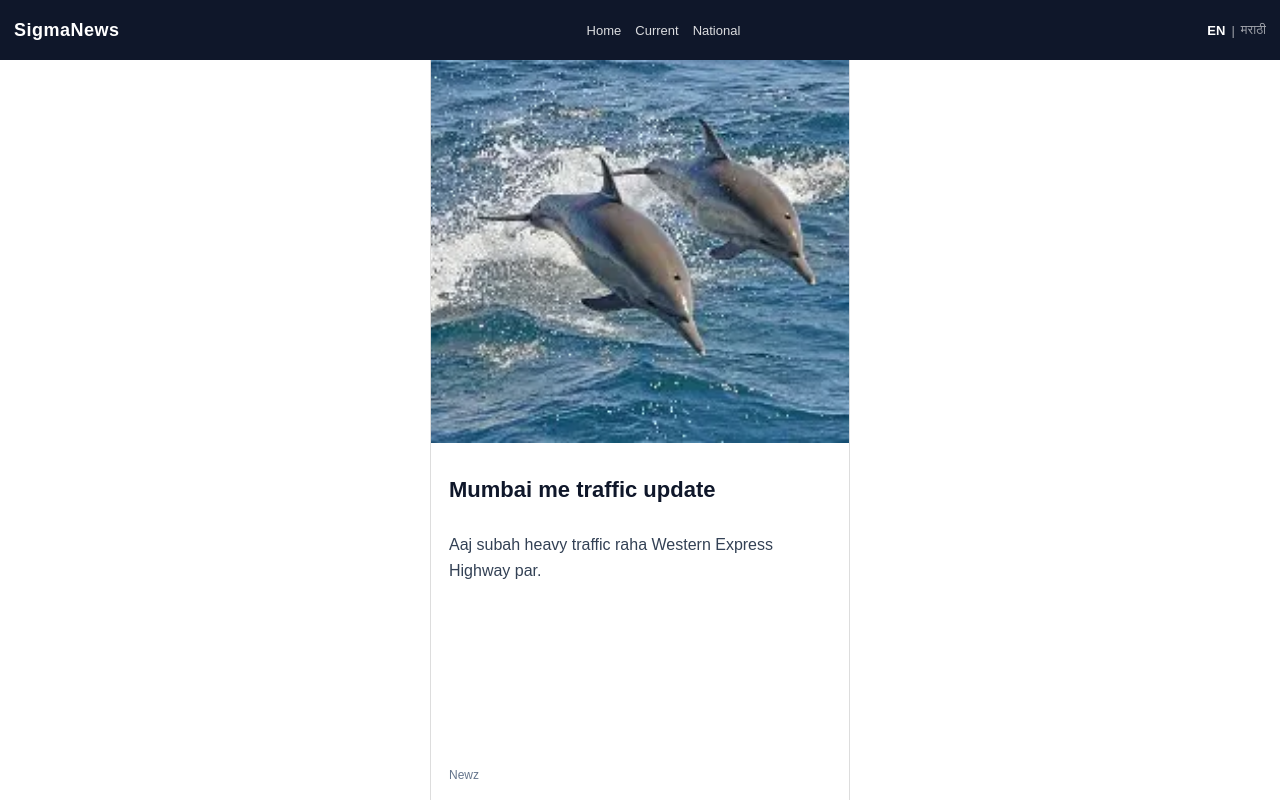
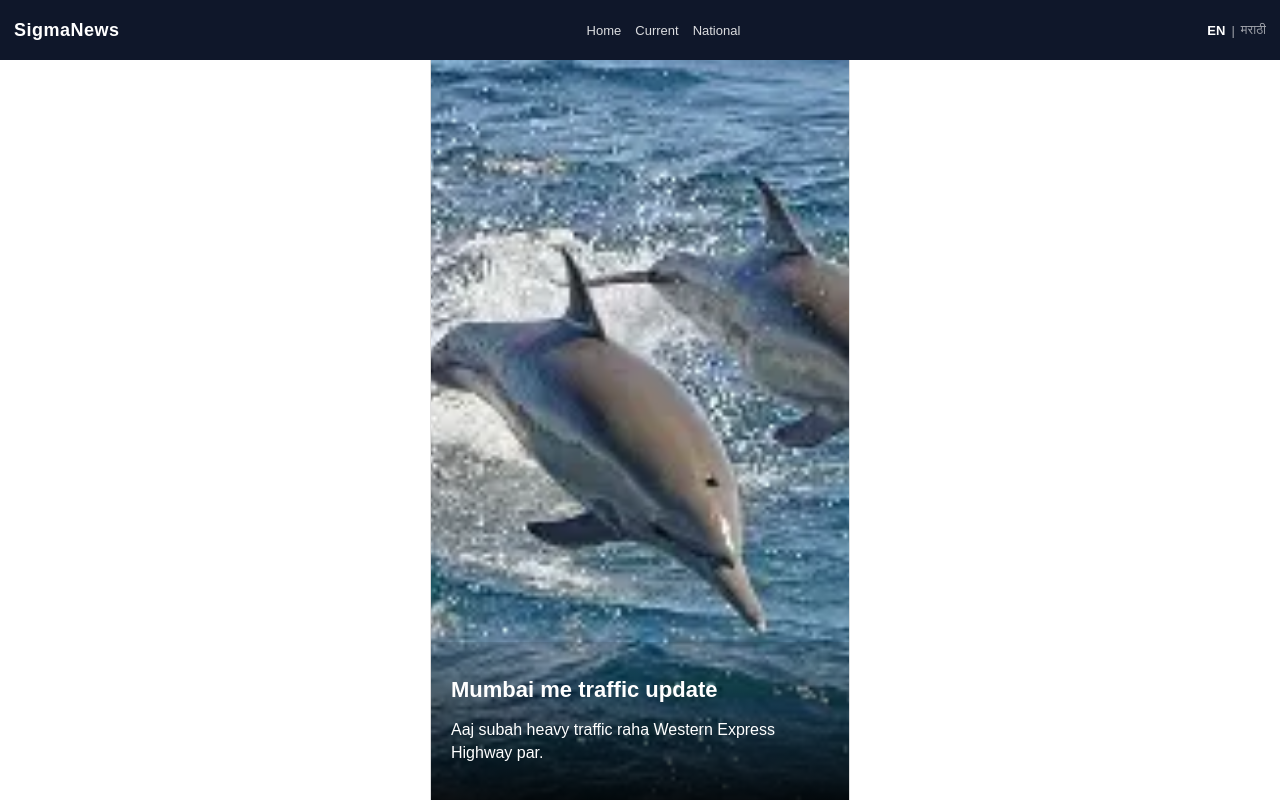
Before and after one commit to Pabitrapab/news-app, a React (Vite) app: page / in a window 1280 px wide. Built offline with nearby package versions, Linux system fonts and the light colour scheme.

Commit message:
Update NewsCard.jsx

```diff
--- a/src/components/NewsCard.jsx
+++ b/src/components/NewsCard.jsx
@@ -1,61 +1,24 @@
-function NewsCard({ news }) {
+function NewsCard({ news, language }) {
+  const translate = (text) => {
+    if (language === "en") return text;
+
+    return text
+      .replace("Mumbai", "मुंबई")
+      .replace("traffic", "वाहतूक")
+      .replace("Heavy", "जड")
+      .replace("Stock market rises", "शेअर बाजारात वाढ");
+  };
+
   return (
-    <div style={card}>
-      <img src={news.image} alt="" style={image} />
+    <div className="news-card">
+      <img src={news.image} alt="news" />
 
-      <div style={content}>
-        <h1 style={title}>{news.title}</h1>
-
-        <p style={desc}>{news.description}</p>
-
-        <div style={footer}>
-          {news.source || "Sigma News"}
-        </div>
+      <div className="overlay">
+        <h1>{translate(news.title)}</h1>
+        <p>{translate(news.description)}</p>
       </div>
     </div>
   );
 }
 
-const card = {
-  height: "100%",
-  display: "flex",
-  flexDirection: "column",
-  background: "#fff"
-};
-
-const image = {
-  height: "52%",
-  width: "100%",
-  objectFit: "cover"
-};
-
-const content = {
-  padding: "18px",
-  display: "flex",
-  flexDirection: "column",
-  justifyContent: "space-between",
-  flex: 1
-};
-
-const title = {
-  fontSize: "22px",
-  fontWeight: "700",
-  lineHeight: "1.3",
-  marginBottom: "12px",
-  color: "#0f172a"
-};
-
-const desc = {
-  fontSize: "16px",
-  lineHeight: "1.6",
-  color: "#334155",
-  flexGrow: 1
-};
-
-const footer = {
-  fontSize: "12px",
-  color: "#64748b",
-  marginTop: "14px"
-};
-
 export default NewsCard;
```
